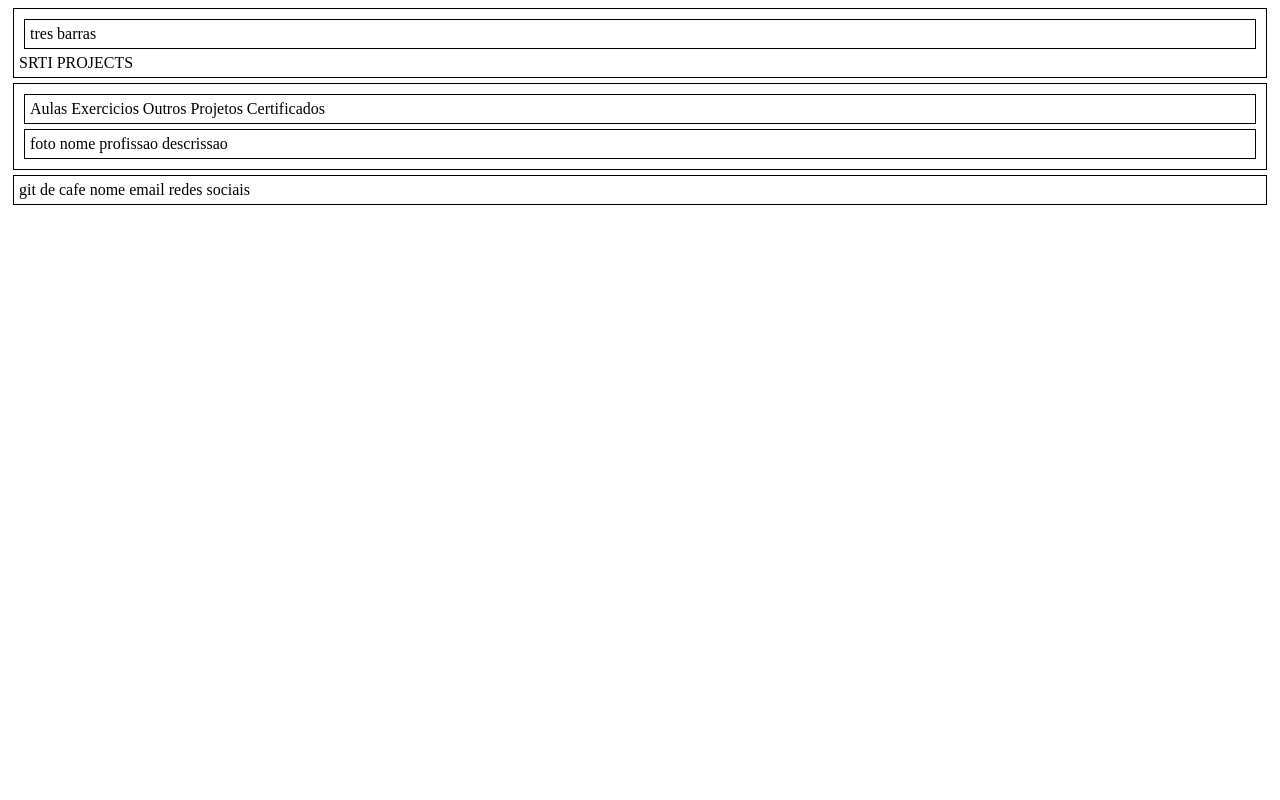
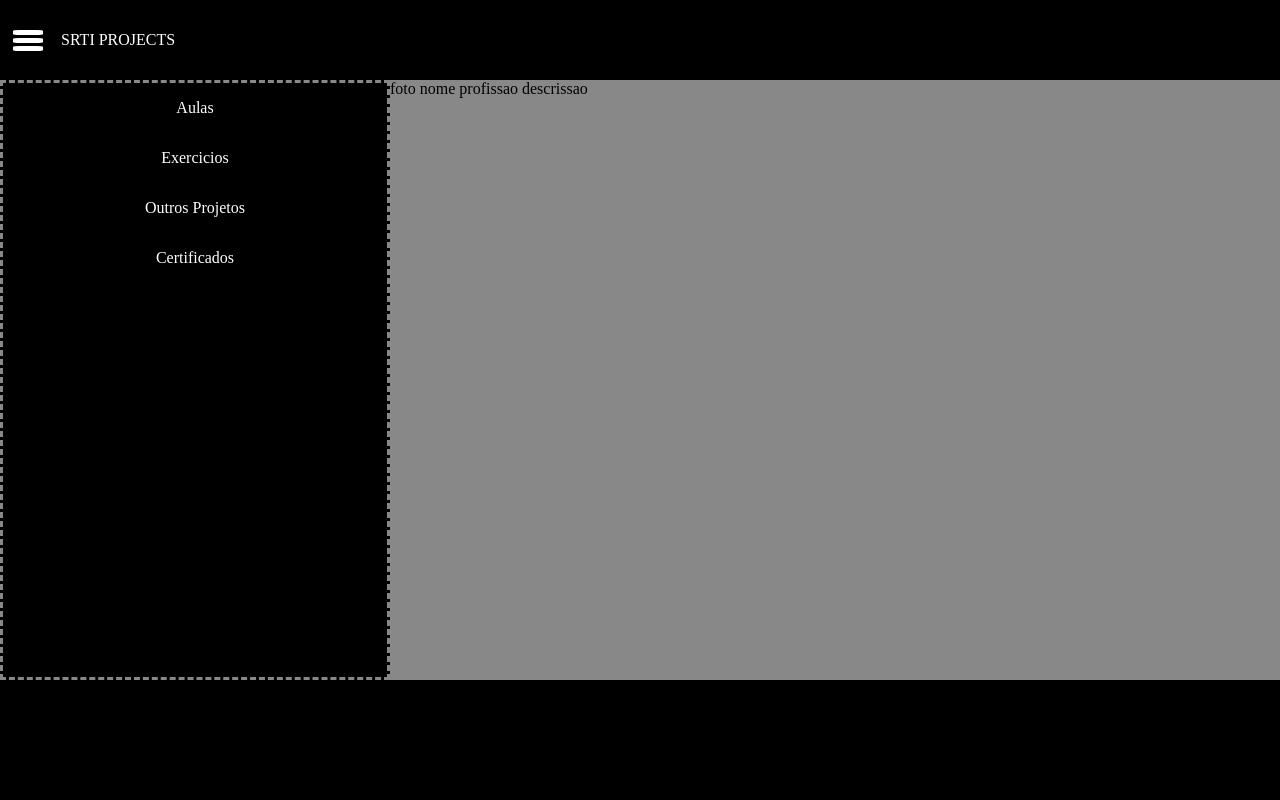
Before and after one commit to Gamer00700/My-Portifolio, a plain HTML site: page html/index.html in a window 1280 px wide. Drawn offline with Linux system fonts and the light colour scheme.

Commit message:
updating...

```diff
--- a/css/main.css
+++ b/css/main.css
@@ -1,5 +1,58 @@
-header, nav, section, aside, article, footer {
-    border: black solid 1.5px;
-    padding: 5px;
-    margin: 5px;
+html, body {
+    width: 100%;
+    height: 100%;
+    margin: 0;
+    padding: 0;
 }
+
+body {
+    display: grid;
+    grid-template-rows: 10% auto 15%;
+}
+
+header {
+    background: black;
+    color: white;
+    padding: 10px;
+    display: flex;
+    align-items: center;
+}
+
+header p {
+    margin: 0 15px;
+}
+
+header ul {
+    margin: 0;
+    padding: 0;
+}
+
+header li {
+    list-style: none;
+    background-color: white;
+    width: 30px;
+    height: 5px;
+    margin: 3px;
+    border-radius: 20%;
+}
+
+section {
+    display: flex;
+    background: #888;
+}
+
+aside {
+    display: flex;
+    flex-direction: column;
+    align-items: center;
+    background: black;
+    color: white;
+    width: 30%;
+    border: #888 dashed 3px;
+}
+
+article {}
+
+footer {
+    background: black;
+}
--- a/html/index.html
+++ b/html/index.html
@@ -9,17 +9,19 @@
 </head>
 <body>
     <header>
-        <nav>
-            tres barras
-        </nav>
-        SRTI PROJECTS
+        <ul>
+            <li></li>
+            <li></li>
+            <li></li>
+        </ul>
+        <p>SRTI PROJECTS</p>
     </header>
     <section>
         <aside>
-            Aulas
-            Exercicios
-            Outros Projetos
-            Certificados
+            <p>Aulas</p>
+            <p>Exercicios</p>
+            <p>Outros Projetos</p>
+            <p>Certificados</p>
         </aside>
         <article>
             foto
```
